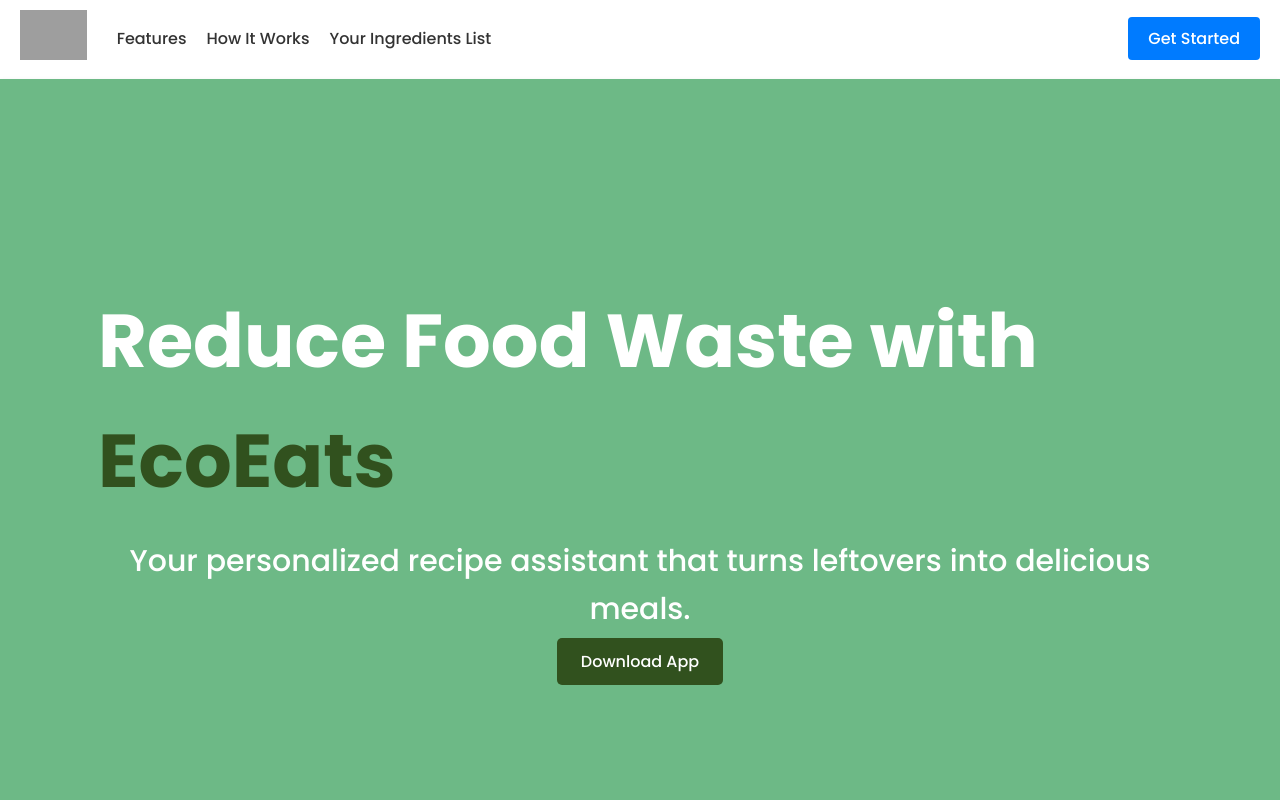
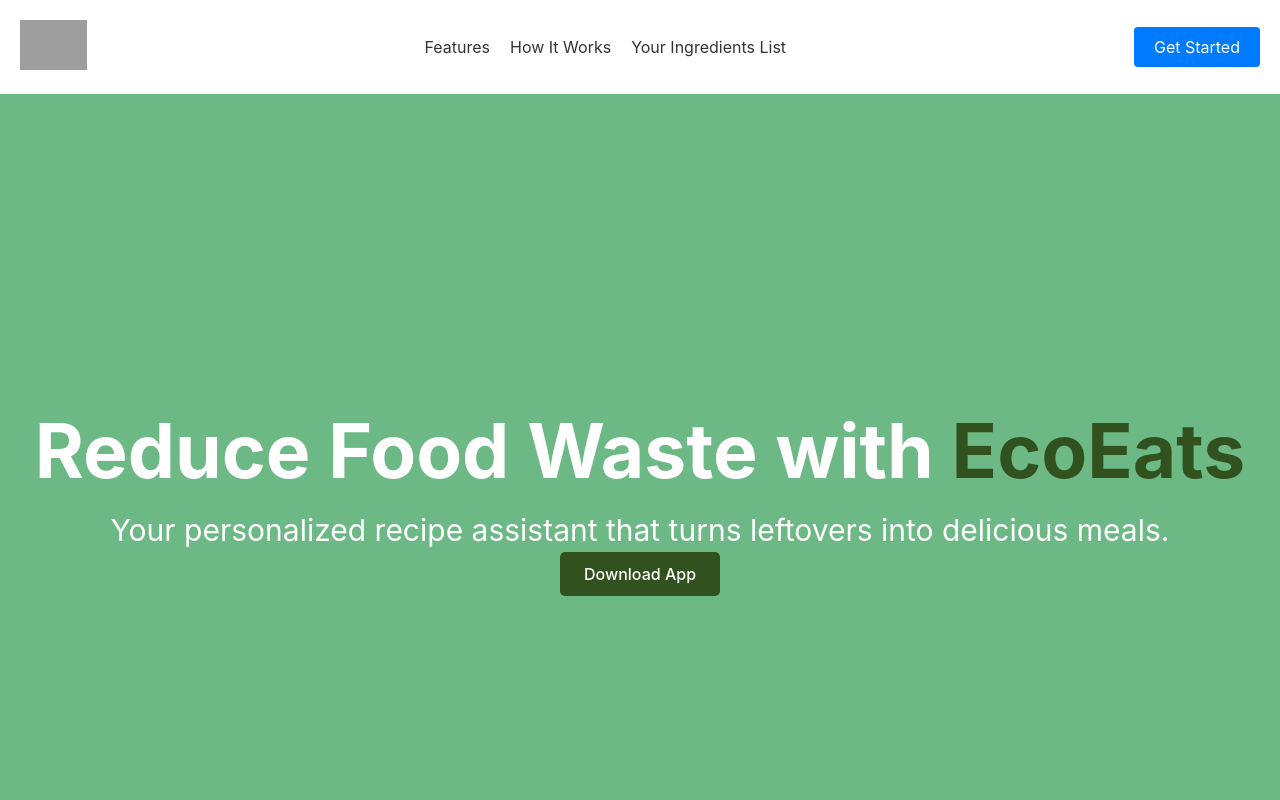
Before and after one commit to insiya2414/EcoEats, a React (Create React App) app in the folder ecoeats/: page / in a window 1280 px wide. Shown: the top 800 px of the page. Built offline with nearby package versions, Linux system fonts and the light colour scheme; no server answers; grey boxes are pictures that could not be loaded.

Commit message:
cleaned the code

```diff
--- a/ecoeats/public/index.html
+++ b/ecoeats/public/index.html
@@ -4,41 +4,11 @@
     <meta charset="utf-8" />
     <link rel="icon" href="%PUBLIC_URL%/favicon.ico" />
     <meta name="viewport" content="width=device-width, initial-scale=1" />
-    <meta name="theme-color" content="#000000" />
-    <meta
-      name="description"
-      content="Web site created using create-react-app"
-    />
-    <link rel="apple-touch-icon" href="%PUBLIC_URL%/logo192.png" />
-    <!--
-      manifest.json provides metadata used when your web app is installed on a
-      user's mobile device or desktop. See https://developers.google.com/web/fundamentals/web-app-manifest/
-    -->
-    <link rel="manifest" href="%PUBLIC_URL%/manifest.json" />
-    <!--
-      Notice the use of %PUBLIC_URL% in the tags above.
-      It will be replaced with the URL of the `public` folder during the build.
-      Only files inside the `public` folder can be referenced from the HTML.
 
-      Unlike "/favicon.ico" or "favicon.ico", "%PUBLIC_URL%/favicon.ico" will
-      work correctly both with client-side routing and a non-root public URL.
-      Learn how to configure a non-root public URL by running `npm run build`.
-    -->
     <title>EcoEats</title>
   </head>
   <body>
     <noscript>You need to enable JavaScript to run this app.</noscript>
     <div id="root"></div>
-
-    <!--
-      This HTML file is a template.
-      If you open it directly in the browser, you will see an empty page.
-
-      You can add webfonts, meta tags, or analytics to this file.
-      The build step will place the bundled scripts into the <body> tag.
-
-      To begin the development, run `npm start` or `yarn start`.
-      To create a production bundle, use `npm run build` or `yarn build`.
-    -->
   </body>
 </html>
--- a/ecoeats/src/Components/Navigation.css
+++ b/ecoeats/src/Components/Navigation.css
@@ -1,9 +1,3 @@
-body {
-    font-family: var(--font-family);
-    color: #901b1b;
-    line-height: 1.6;
-}
-
 * {
   margin: 0;
   padding: 0;
@@ -13,30 +7,22 @@ body {
  }
 
  /* Container */
-.container {
-    width: 90%;
-    max-width: 1200px;
-    margin: 0 auto;
-    padding: 0 1em;
-}
-
-:root {
-    --border-color: #fff5;
-    --w-image:500px;
-    --calculate: calc(3/2);
+ /* Navigation Bar */
+ /* General reset to remove unwanted margins/padding */
+ * {
+   margin: 0;
+   padding: 0;
+   box-sizing: border-box;
  }
 
  /* Styling the header to position its contents */
  header {
-     display: grid;
-     grid-template-columns: 80px 1fr calc(var(--w-image)*var(--calculate));
-     grid-template-rows: 80px ;
-     position: relative;
-     z-index: 10;
-     border-bottom: 1px solid var(--border-color);
-}
-header.logo img{
-    width: 80%;
+   display: flex;
+   align-items: center;
+   justify-content: space-between;
+   padding: 20px;
+   background-color: #ffffff;
+   box-shadow: 0 2px 5px rgba(0, 0, 0, 0.1);
  }
 
  /* Styling the logo */
@@ -46,7 +32,6 @@ header.logo img{
 
  /* Styling the navbar */
  .navbar {
-     flex-grow: 1;
    margin-left: 30px; /* Creates some space between logo and nav links */
  }
 
@@ -79,7 +64,7 @@ header.logo img{
  .btn {
    text-decoration: none;
    padding: 10px 20px;
-     background-color: #16181a; /* Button background color */
+   background-color: #007BFF; /* Button background color */
    color: #fff; /* Button text color */
    border-radius: 4px;
    transition: background-color 0.3s ease; /* Smooth transition on hover */
--- a/ecoeats/src/Components/Navigation.js
+++ b/ecoeats/src/Components/Navigation.js
@@ -2,7 +2,7 @@ import React from 'react';
 import './Navigation.css';
 import { Link } from 'react-router-dom';
 
-function Navigation() {
+const Navigation = () => {
   return (
     <header>
       <figure className="logo">
@@ -11,13 +11,13 @@ function Navigation() {
       <nav className="navbar">
         <ul>
           <li>
-            <a href="#features">Features</a>
+            <Link to="/#features">Features</Link>
           </li>
           <li>
-            <a href="#how-it-works">How It Works</a>
+            <Link to="/#how-it-works">How It Works</Link>
           </li>
           <li>
-            <Link to="/ingredients">Your Ingredients List</Link>
+            <Link to="/#ingredients">Your Ingredients List</Link>
           </li>
         </ul>
       </nav>
@@ -28,6 +28,6 @@ function Navigation() {
       </div>
     </header>
   );
-}
+};
 
 export default Navigation;
--- a/ecoeats/src/Pages/homepage.js
+++ b/ecoeats/src/Pages/homepage.js
@@ -26,9 +26,10 @@ function Homepage(){
 <section id="features" className="features">
 <div className="container">
   <h2>Features</h2>
+  <h3>WASTE LESS, EAT MORE</h3>
+  <h4>Transform leftovers into delicious meals!</h4>
   <div className="feature-cards">
     <div className="card">
-      <h3>Personalized Recipes</h3>
       <p>
         Get recipe suggestions tailored to the ingredients you have on
         hand.
--- a/ecoeats/src/styles.css
+++ b/ecoeats/src/styles.css
@@ -10,100 +10,11 @@
  --font-family: 'Poppins', sans-serif;
 }
 
-
-* {
- margin: 0;
- padding: 0;
- box-sizing: border-box;
- text-decoration: none;
- list-style: none;
-}
-
-
-body {
- font-family: var(--font-family);
- color: #333;
- line-height: 1.6;
-}
-
-
 /* Container */
-.container {
- width: 90%;
- max-width: 1200px;
- margin: 0 auto;
- padding: 0 1em;
-}
-
-
 /* Navigation Bar */
 /* General reset to remove unwanted margins/padding */
-* {
-  margin: 0;
-  padding: 0;
-  box-sizing: border-box;
-}
 
-/* Styling the header to position its contents */
-header {
-  display: flex;
-  align-items: center;
-  justify-content: space-between;
-  padding: 10px 20px;
-  background-color: #ffffff;
-  box-shadow: 0 2px 5px rgba(0, 0, 0, 0.1);
-}
-
-/* Styling the logo */
-.logo img {
-  height: 50px; /* Adjust the logo height as needed */
-}
-
-/* Styling the navbar */
-.navbar {
-  flex-grow: 1;
-  margin-left: 30px; /* Creates some space between logo and nav links */
-}
-
-.navbar ul {
-  display: flex; /* Makes the list items align horizontally */
-  list-style: none; /* Removes bullet points from the list */
-}
-
-/* Styling each navigation item */
-.navbar ul li {
-  margin-right: 20px; /* Space between each nav item */
-}
-
-.navbar ul li a {
-  text-decoration: none;
-  font-size: 16px;
-  color: #333; /* Text color */
-  transition: color 0.3s ease; /* Smooth color transition on hover */
-}
-
-.navbar ul li a:hover {
-  color: #007BFF; /* Change color when hovering */
-}
-
-/* Styling the button container for Get Started */
-.btn-container {
-  margin-left: 20px; /* Space between nav and button */
-}
-
-.btn {
-  text-decoration: none;
-  padding: 10px 20px;
-  background-color: #007BFF; /* Button background color */
-  color: #fff; /* Button text color */
-  border-radius: 4px;
-  transition: background-color 0.3s ease; /* Smooth transition on hover */
-}
-
-.btn:hover {
-  background-color: #0056b3; /* Darker shade on hover */
-}
-
+/********************************************************************************************/
 
 /* Hero Section */
 .hero {
```
Also changed, not shown: ecoeats/src/App.css (deleted, +0 -38 lines). Lines whose indentation alone changed are shown as unchanged.
